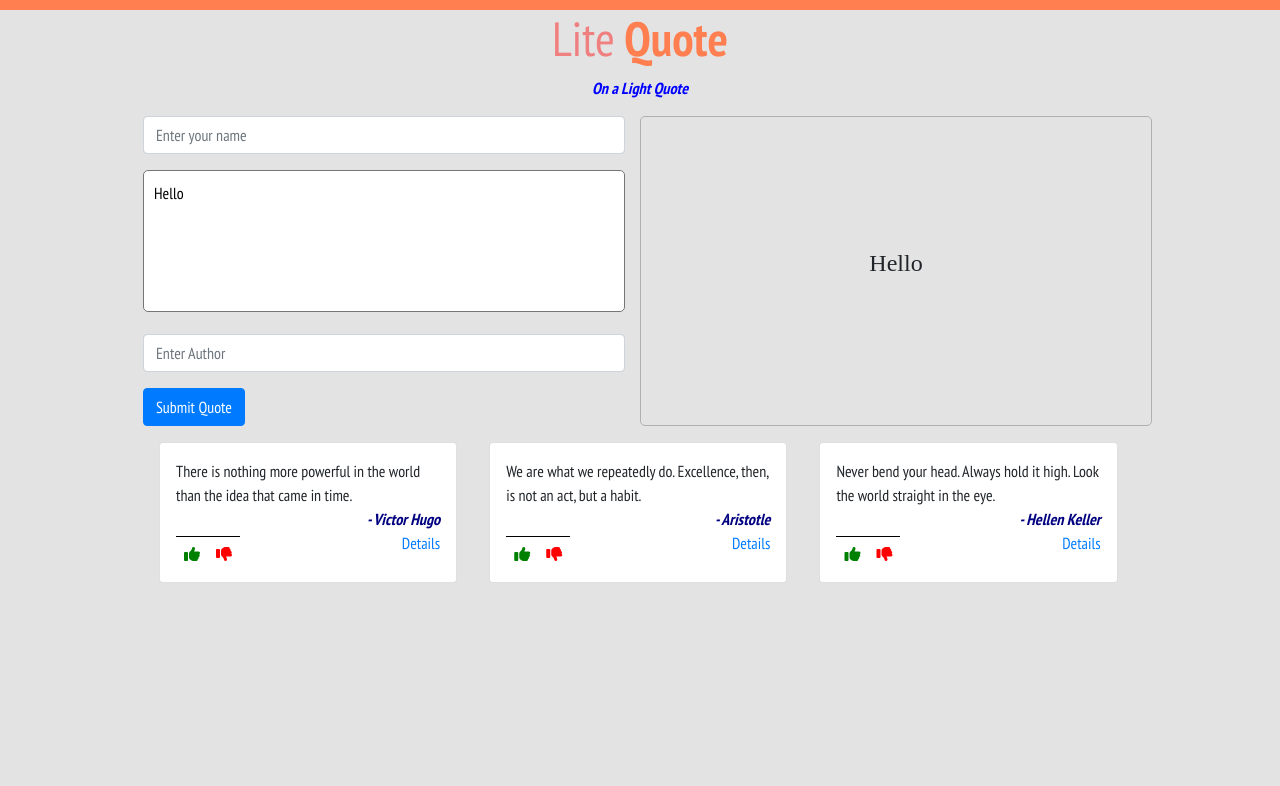
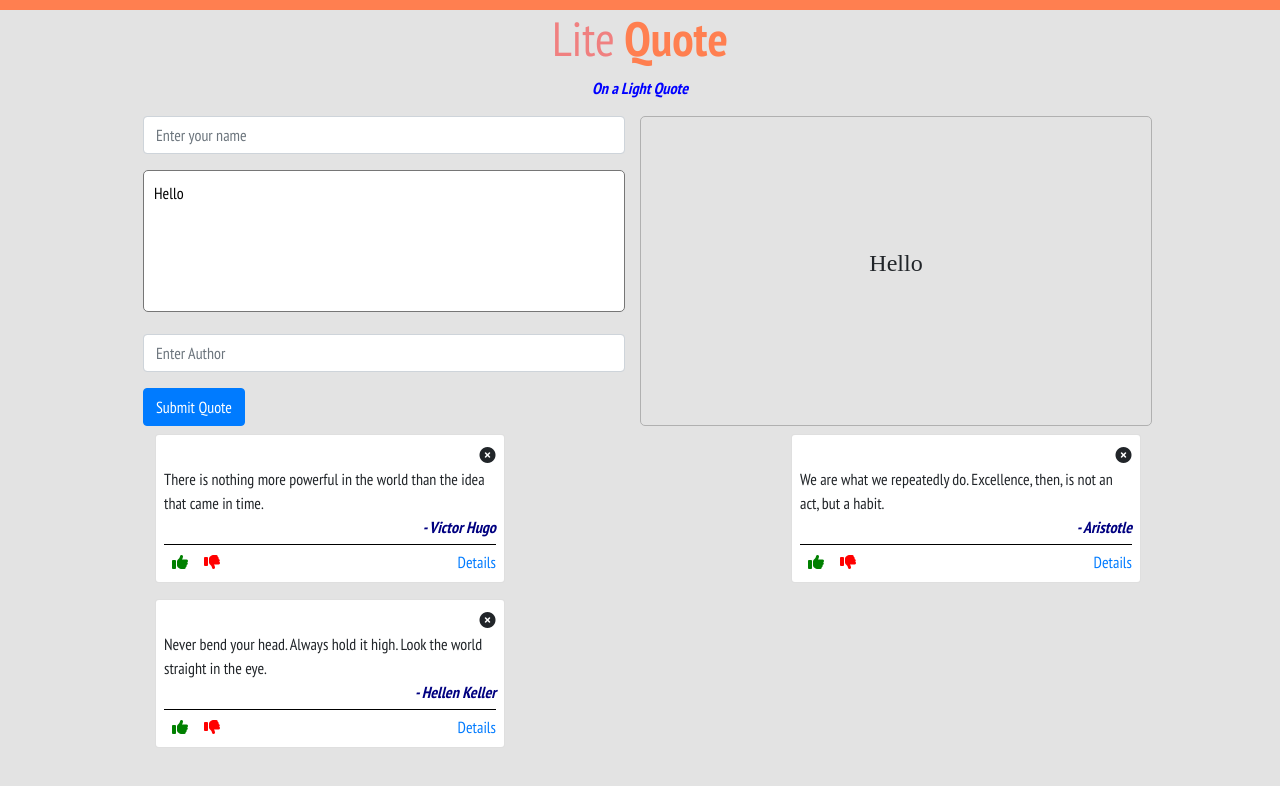
Before and after one commit to Mantongash/quotes, an Angular app: page / in a window 1280 px wide. Shown: the top 786 px of the page. Built offline with nearby package versions, Linux system fonts and the light colour scheme; a web font is replaced by a local one.

Commit message:
Refactored/ restructured my code and components

```diff
--- a/src/app/components/quote/quote.component.html
+++ b/src/app/components/quote/quote.component.html
@@ -1,5 +1,9 @@
-<li class="card p-3 m-3 d-inline-block" *ngFor="let quote of quotes">
+<li class="card p-2 m-2">
   <div>
+    <div class="button">
+      <i class="fas fa-times-circle"></i>
+    </div>
+
     {{ quote.actualQuote }}
   </div>
   <div class="author">- {{ quote.author }}</div>
--- a/src/app/components/quote/quote.component.ts
+++ b/src/app/components/quote/quote.component.ts
@@ -1,4 +1,4 @@
-import { Component, OnInit } from "@angular/core";
+import { Component, OnInit, Input } from "@angular/core";
 import { Quote } from "../quote";
 
 @Component({
@@ -7,27 +7,8 @@ import { Quote } from "../quote";
   styleUrls: ["./quote.component.css"]
 })
 export class QuoteComponent implements OnInit {
-  quotes: Quote[] = [
-    {
-      name: "Anthony Ng'ang'a",
-      actualQuote:
-        "There is nothing more powerful in the world than the idea that came in time.",
-      author: "Victor Hugo"
-    },
-    {
-      name: "James O'brien",
-      actualQuote:
-        "We are what we repeatedly do. Excellence, then, is not an act, but a habit.",
-      author: "Aristotle"
-    },
-    {
-      name: "John Doe",
-      actualQuote:
-        "Never bend your head. Always hold it high. Look the world straight in the eye.",
-      author: "Hellen Keller"
-    }
-  ];
 
+@Input() quote: Quote;
   constructor() {}
 
   ngOnInit() {}
--- a/src/app/components/quotes/quotes.component.html
+++ b/src/app/components/quotes/quotes.component.html
@@ -1,3 +1,3 @@
-<ul class="d-flex flex-row flex-wrap flex-justify-center">
-  <app-quote></app-quote>
+<ul class="d-flex flex-row flex-wrap justify-content-between">
+  <app-quote *ngFor="let quote of quotes" [quote]="quote" class="mx-1"> </app-quote>
 </ul>
--- a/src/app/components/quotes/quotes.component.ts
+++ b/src/app/components/quotes/quotes.component.ts
@@ -7,7 +7,26 @@ import { Quote } from "../quote";
   styleUrls: ["./quotes.component.css"]
 })
 export class QuotesComponent implements OnInit {
-
+  quotes: Quote[] = [
+    {
+      name: "Anthony Ng'ang'a",
+      actualQuote:
+        "There is nothing more powerful in the world than the idea that came in time.",
+      author: "Victor Hugo"
+    },
+    {
+      name: "James O'brien",
+      actualQuote:
+        "We are what we repeatedly do. Excellence, then, is not an act, but a habit.",
+      author: "Aristotle"
+    },
+    {
+      name: "John Doe",
+      actualQuote:
+        "Never bend your head. Always hold it high. Look the world straight in the eye.",
+      author: "Hellen Keller"
+    }
+  ];
 
   constructor() {}
 
--- a/src/styles.css
+++ b/src/styles.css
@@ -22,10 +22,15 @@ body {
 }
 
 li {
-  width: 30%;
+  width: 100%;
+  position: relative;
 }
 
-.vote-icons {
+app-quote {
+  width: 350px;
+}
+
+.quote-stats {
   border-top: 1px solid #000;
   margin-top: 5px;
   padding-top: 5px;
@@ -47,3 +52,15 @@ li {
   font-style: italic;
   color: navy;
 }
+
+/* Delete button */
+.fa-times-circle {
+  position: relative;
+  left: 95%;
+  top: 3%;
+  cursor: pointer;
+}
+
+.fa-times-circle:hover {
+  color: red;
+}
```
